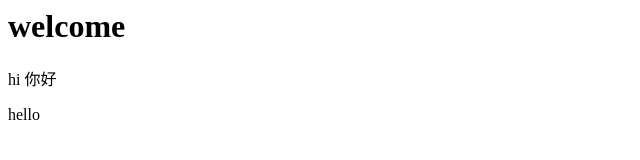
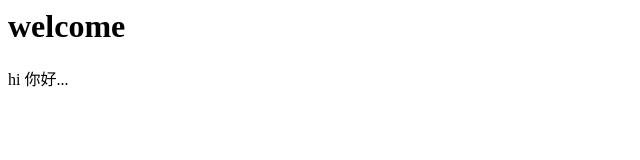
Before and after one commit to bydavidchang/depot, a plain HTML site: page index.html in a window 1280 px wide. Shown: the full height of the page, 0-640 px from the left. Drawn offline with Linux system fonts and the light colour scheme.

Commit message:
fifth git

```diff
--- a/index.html
+++ b/index.html
@@ -4,8 +4,8 @@
 
 <body>
 <h1>welcome</h1>
-<p>hi 你好</p>
-hello
+<p>hi 你好...</p>
+
 </body>
 
 </html>
```
